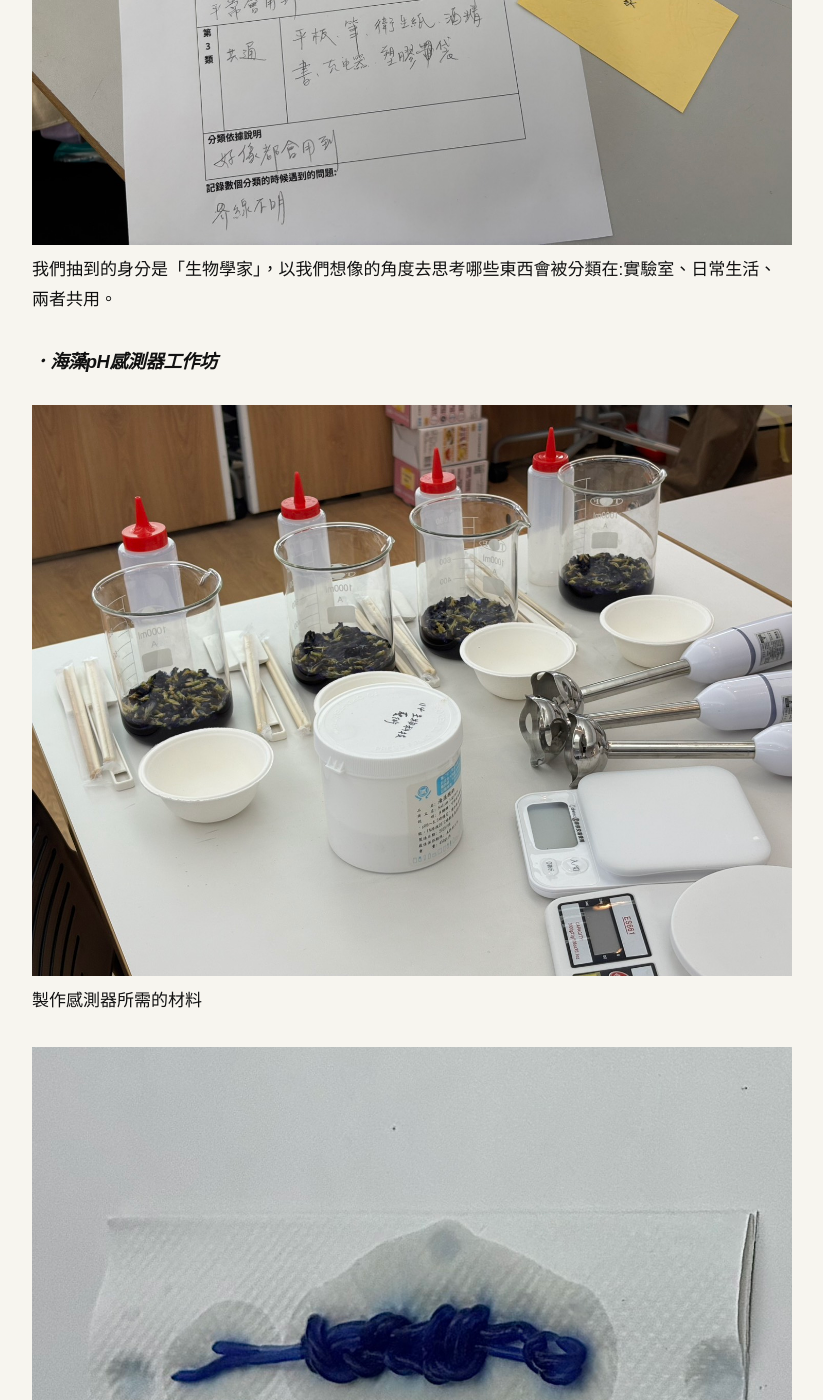
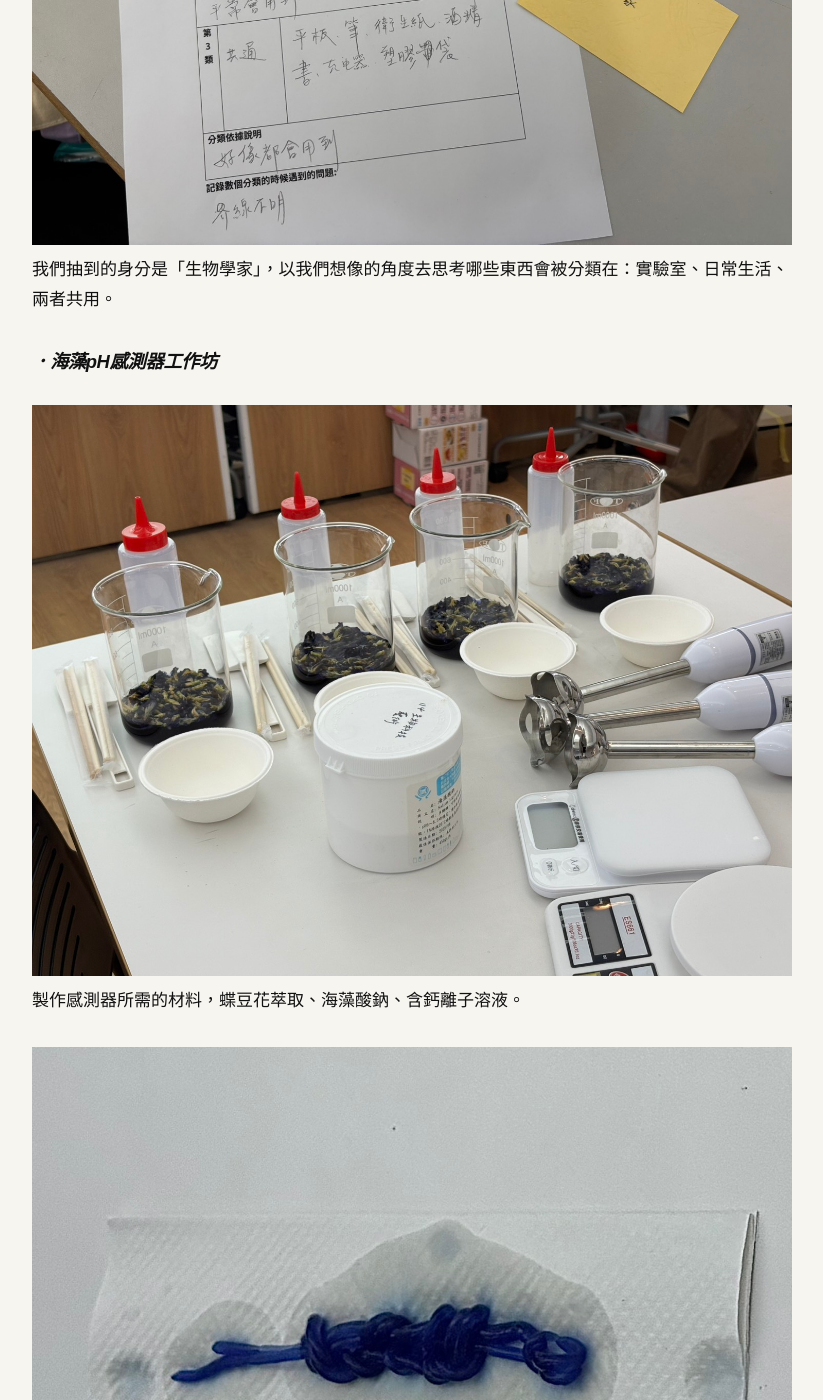
Before and after one commit to liki1928/fieldworkarchive, a Jekyll site: the page built from weeks/week-05.md, in a window 1280 px wide and 1400 px high, scrolled down 1675 px. Shown: the whole window, without its empty margins (48-871 px from the left). Built offline with Jekyll 4.4.1, drawn with Linux system fonts in a browser that asks for light colours.

Commit message:
Update week-05.md

```diff
--- a/weeks/week-05.md
+++ b/weeks/week-05.md
@@ -17,11 +17,11 @@ permalink: /weeks/week-05/
 抽卡牌來決定身分，並以這個對象的角度來對20種物品進行分類。
 ![圖ㄧ]({{ '/assets/images/w05-1.jpg' | relative_url }})
 ![圖二]({{ '/assets/images/w05-2.jpg' | relative_url }})
-我們抽到的身分是「生物學家」，以我們想像的角度去思考哪些東西會被分類在:實驗室、日常生活、兩者共用。
+我們抽到的身分是「生物學家」，以我們想像的角度去思考哪些東西會被分類在：實驗室、日常生活、兩者共用。
 
 ### _．海藻pH感測器工作坊_
 ![圖三]({{ '/assets/images/w05-3.jpg' | relative_url }})
-製作感測器所需的材料
+製作感測器所需的材料，蝶豆花萃取、海藻酸鈉、含鈣離子溶液。
 ![圖四]({{ '/assets/images/w05-4.jpg' | relative_url }})
 最後編織成繩結的感測器
 
```
